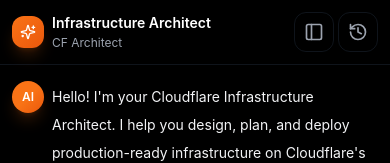
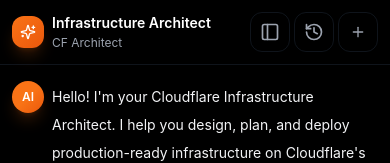
Before and after one commit to nytron88/cf_ai_infrastructure_architect, a Next.js app in the folder frontend/: page / in a window 390 px wide. Shown: the top 163 px of the page. Built offline with nearby package versions, Linux system fonts and the light colour scheme; no server answers.

Commit message:
Enhance ChatHeader and InsightsPanel components by adding a new chat button in ChatHeader and improving layout and mobile close functionality in InsightsPanel for better user experience

```diff
--- a/frontend/app/components/ChatHeader.tsx
+++ b/frontend/app/components/ChatHeader.tsx
@@ -70,6 +70,22 @@
                 <span className="hidden md:inline text-xs">History</span>
               </Button>
             )}
+            {onNewChat && (
+              <Button
+                onClick={onNewChat}
+                variant="ghost"
+                size="sm"
+                className={cn(
+                  "sm:hidden h-10 w-10 p-0 text-gray-400 hover:text-white",
+                  "hover:bg-gray-800/50 border border-gray-800/50",
+                  "transition-all duration-200 hover:scale-105 active:scale-95",
+                  "flex items-center justify-center rounded-lg"
+                )}
+                aria-label="Start new chat"
+              >
+                <Plus className="h-4 w-4" />
+              </Button>
+            )}
             <div className="hidden sm:flex items-center gap-2">
               {onNewChat && (
                 <Button
--- a/frontend/app/components/InsightsPanel.tsx
+++ b/frontend/app/components/InsightsPanel.tsx
@@ -43,6 +43,7 @@
     >
           {/* Header */}
       <div className="flex flex-col gap-2 sm:gap-3 pb-3 sm:pb-4 md:pb-5 border-b border-gray-800/50 animate-in fade-in slide-in-from-left duration-300">
+            <div className="flex items-start justify-between gap-2">
               <div>
                 <p className="text-xs text-gray-500 mb-1.5 sm:mb-2 uppercase tracking-wider font-medium">
                   Architecture Brief
@@ -51,6 +52,16 @@
                 <p className="text-xs text-gray-400 leading-relaxed hidden sm:block">
                   Key decisions, tasks, and recommended Cloudflare stack.
                 </p>
+              </div>
+              {_onToggle && (
+                <button
+                  onClick={_onToggle}
+                  className="lg:hidden h-10 w-10 p-0 text-gray-400 hover:text-white hover:bg-gray-800/50 border border-gray-800/50 transition-all duration-200 hover:scale-105 active:scale-95 flex items-center justify-center rounded-lg"
+                  aria-label="Close insights panel"
+                >
+                  <span className="text-lg leading-none">✕</span>
+                </button>
+              )}
             </div>
             {insights.lastUpdated && (
               <div className="flex items-center gap-2 text-xs text-orange-400">
@@ -143,16 +154,6 @@
             </section>
           )}
 
-      {/* Mobile Close Button */}
-      {_onToggle && (
-        <button
-          onClick={_onToggle}
-          className="lg:hidden mt-auto p-3 rounded-lg border border-gray-800/50 bg-gray-900/50 hover:bg-gray-800/50 transition-all duration-200 hover:scale-105 active:scale-95 text-gray-400 hover:text-white"
-          aria-label="Close panel"
-        >
-          <span className="text-sm font-medium">Close</span>
-        </button>
-      )}
     </aside>
   );
 }
```
Lines whose indentation alone changed are shown as unchanged.
